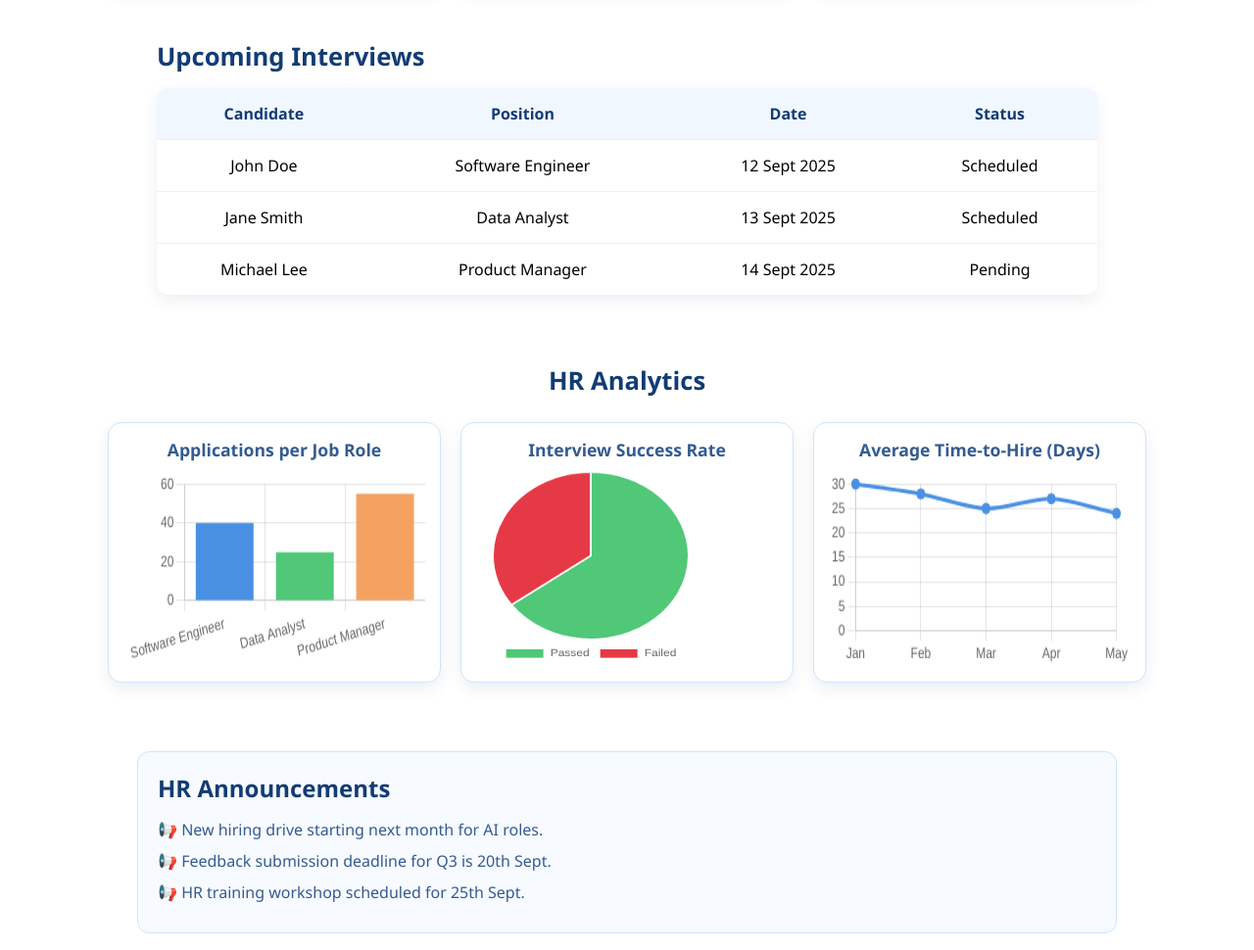
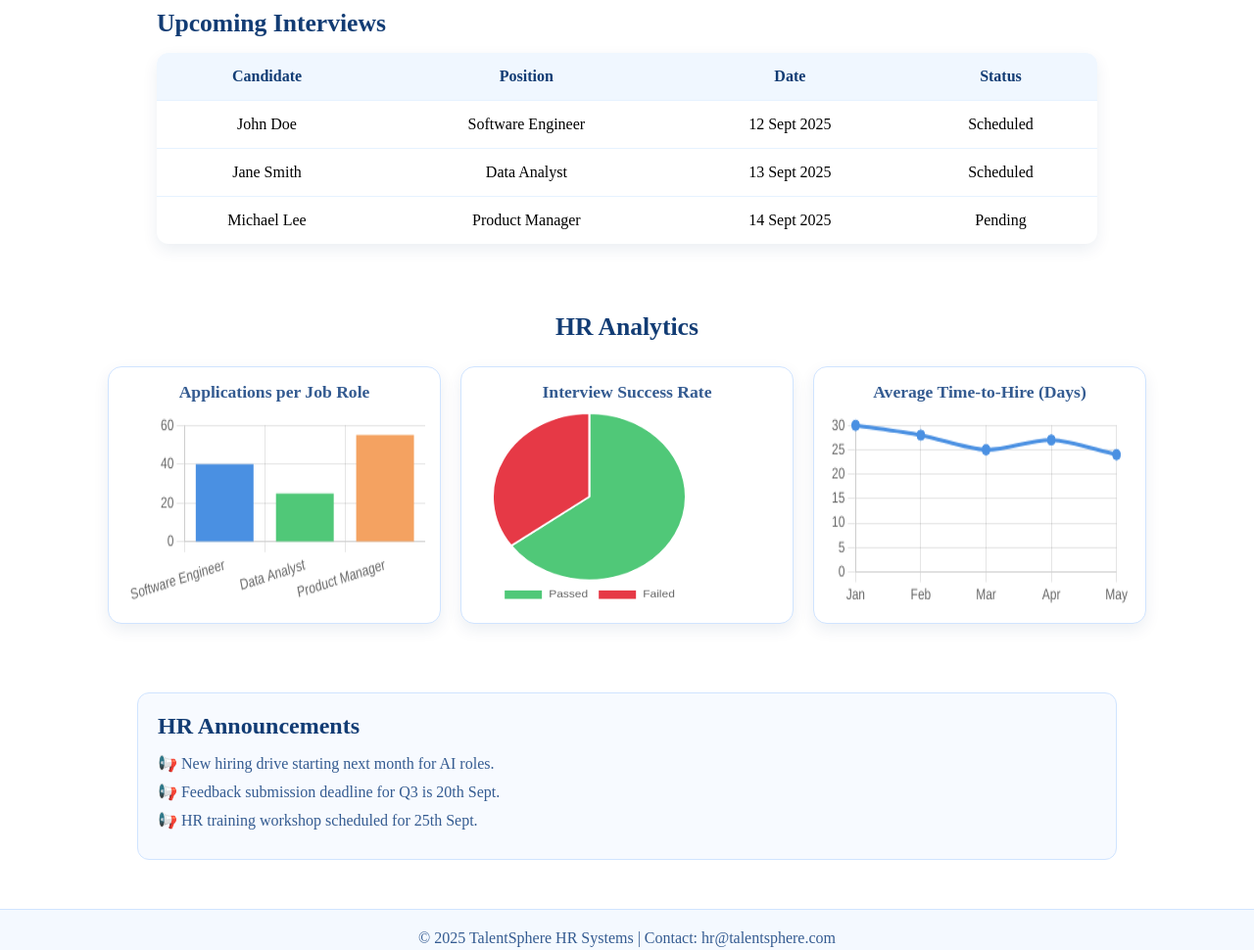
Before and after one commit to Heroic2024/find-my-interview, a plain HTML site: page frontend/HR_HomePage.html in a window 1280 px wide. Shown: the part 800-1770 px from the top of the page at 98% size. Drawn offline with nearby package versions, Linux system fonts and the light colour scheme; files whose address does not match are found by name.

Commit message:
font change

```diff
--- a/frontend/HR_HomePage.css
+++ b/frontend/HR_HomePage.css
@@ -1,14 +1,6 @@
 /* Reset */
- *{
-  margin: 0;
-  padding: 0;
-  box-sizing: border-box;
-  font-family: 'Segoe UI', Tahoma, Geneva, Verdana, sans-serif; /* Added Sans-Serif */
-}
+* { margin: 0; padding: 0; box-sizing: border-box; }
 
-
-
-/* Navbar */
 /* Navbar */
 .navbar {
   display: flex;
```
